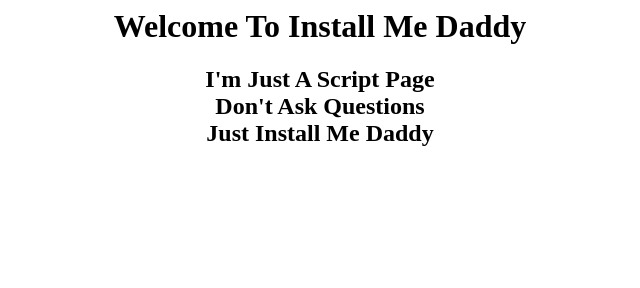
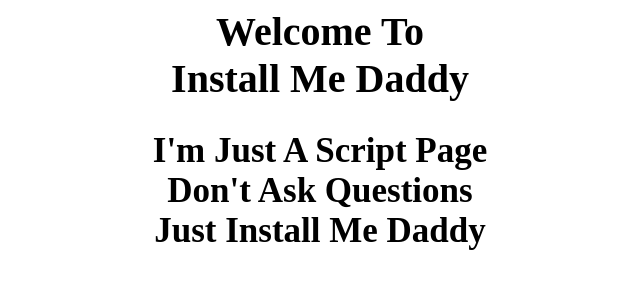
Before and after one commit to IKHMedia/cloud-init, a plain HTML site: page index.html in a window 1280 px wide. Shown: the whole page, without its empty margins (320-960 px from the left). Drawn offline with Linux system fonts and the light colour scheme.

Commit message:
Update index.html

```diff
--- a/index.html
+++ b/index.html
@@ -1,3 +1,17 @@
 <html>
- <body><center><h1>Welcome To Install Me Daddy</h1> <h2>I'm Just A Script Page <br>Don't Ask Questions<br>Just Install Me Daddy</h2></center></body>
+<style>
+h1 {
+  font-size: 40px;
+}
+
+h2 {
+  font-size: 35px;
+}
+
+p {
+  font-size: 16px;
+}
+</style>
+
+ <body><center><h1>Welcome To <br>Install Me Daddy</h1> <h2>I'm Just A Script Page <br>Don't Ask Questions<br>Just Install Me Daddy</h2></center></body>
 </html>
```
